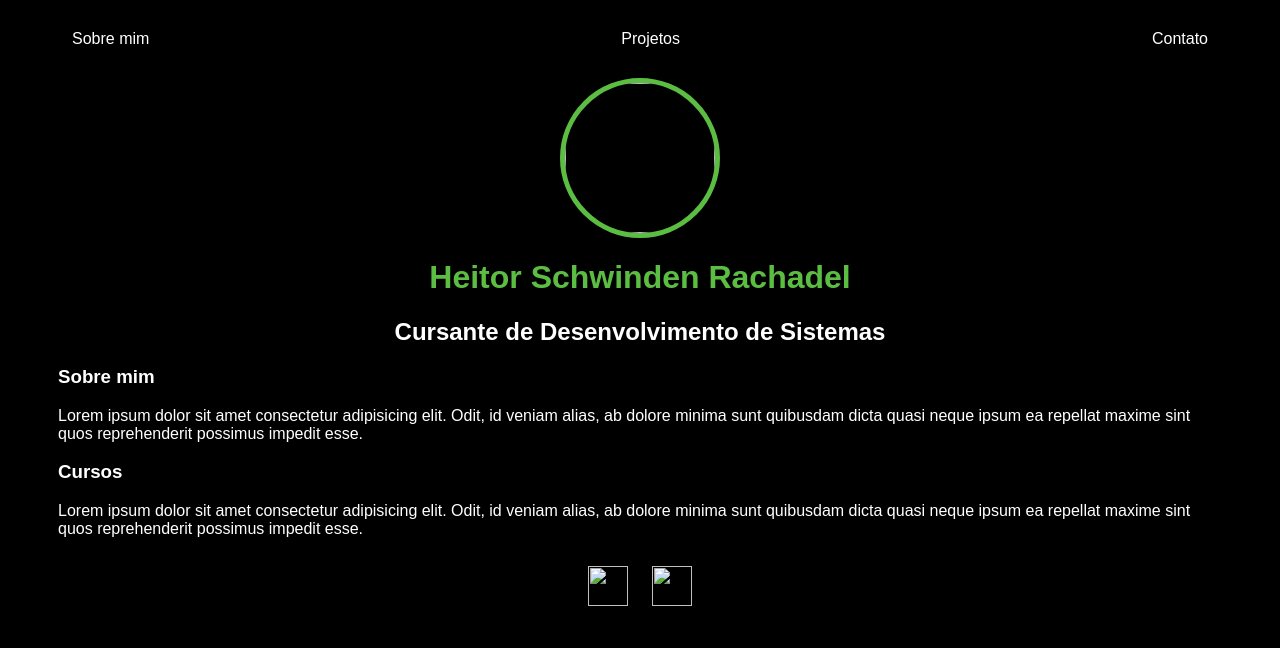
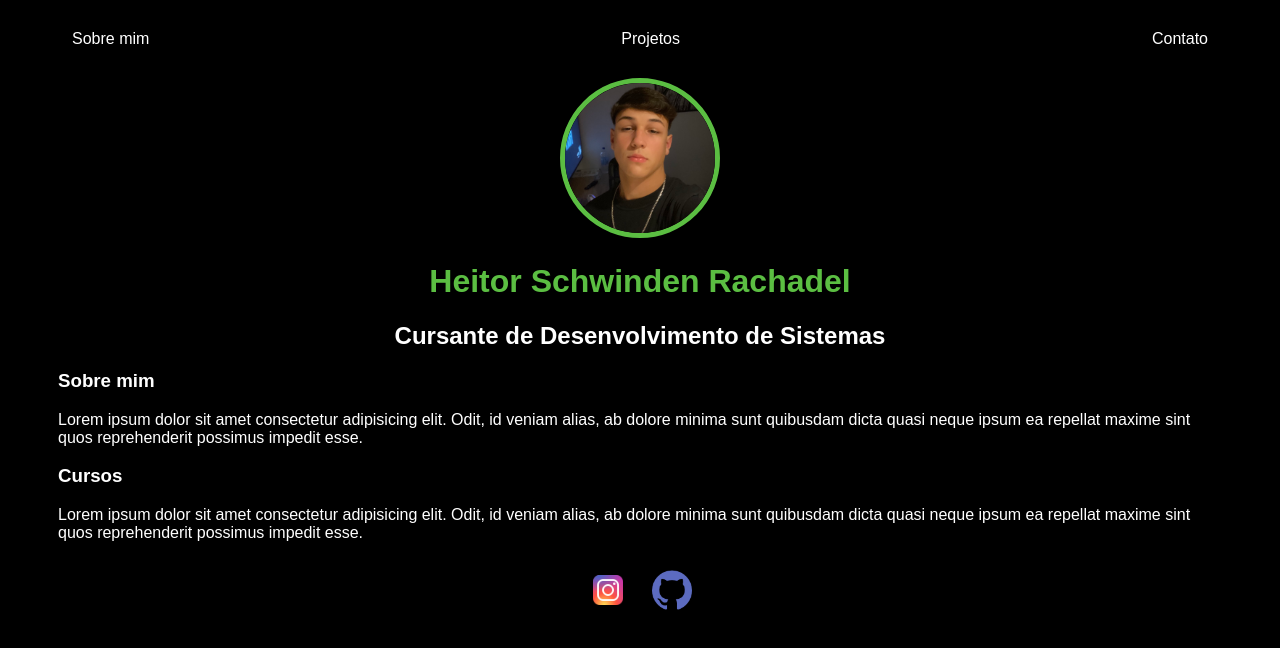
Before and after one commit to HeitorSchwRach/Portfolio, a plain HTML site: page index.html in a window 1280 px wide. Drawn offline with Linux system fonts and the light colour scheme.

Commit message:
Update index.html

```diff
--- a/index.html
+++ b/index.html
@@ -25,7 +25,7 @@
 
     <header>
         <div class="center">
-            <img src="./img/IMG_7919.jpg"/>
+            <img src="IMG_7919.jpg"/>
             <h1> Heitor Schwinden Rachadel</h1>
             <h2>Cursante de Desenvolvimento de Sistemas</h2>
         </div>
@@ -49,10 +49,10 @@
 
     <footer>
         <a href="https://www.instagram.com/hypexpriv/" target="_blank" rel="noop">
-            <img src="./img/icons8-instagram-48.png">
+            <img src="icons8-instagram-48.png">
         </a>
         <a href="https://github.com/HeitorSchwRach" target="_blank" rel="noop">
-            <img src="./img/github.png">
+            <img src="github.png">
         </a>
     </footer>
     </div>
```
